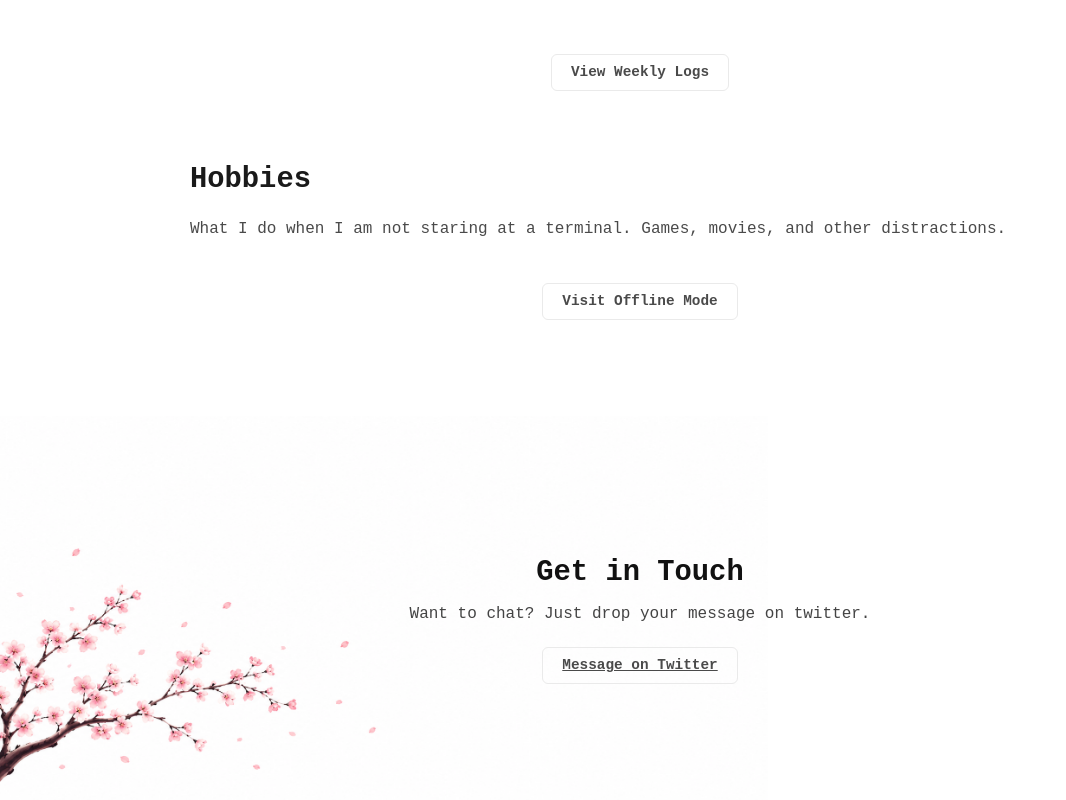
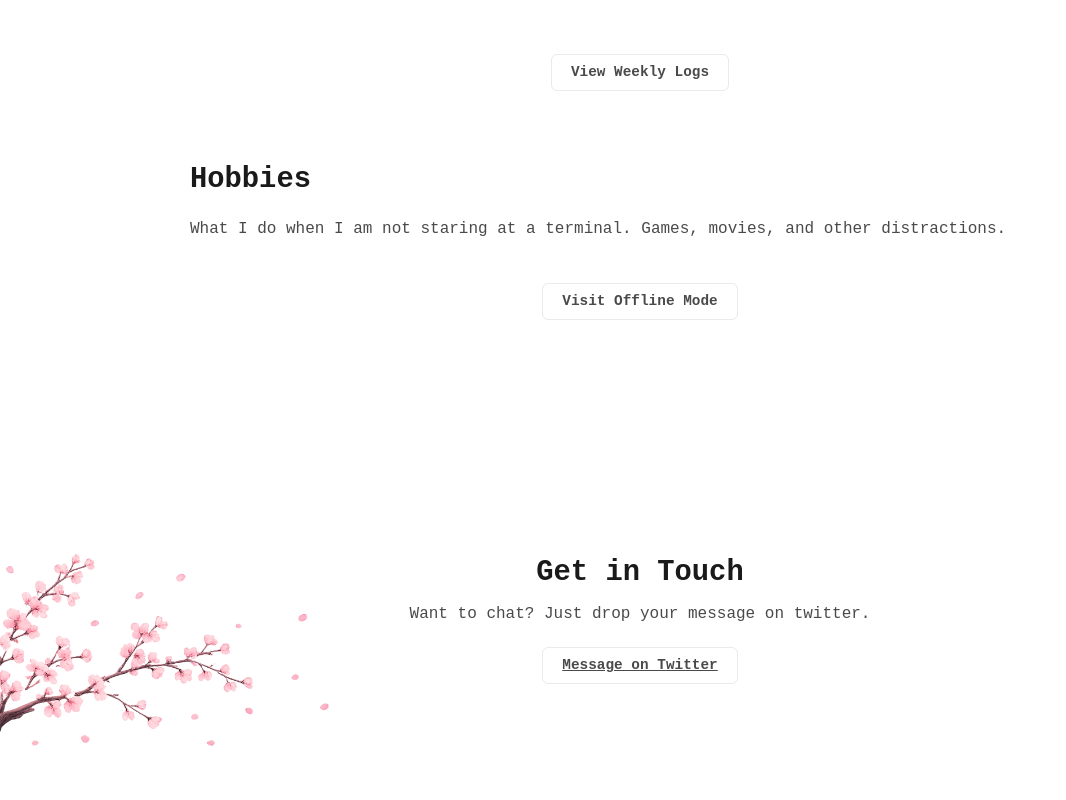
Before and after one commit to Kaushikmak/portfolio, a Next.js app: page / in a window 1280 px wide. Shown: the part 2553-3353 px from the top of the page, without its empty margins (0-1066 px from the left). Built offline with nearby package versions, Linux system fonts and the light colour scheme; no server answers.

Commit message:
Update footer to use transparent image

```diff
--- a/src/app/globals.css
+++ b/src/app/globals.css
@@ -280,7 +280,7 @@ h1 {
     padding: 2rem 0; /* Reduced padding since aspect-ratio will govern height */
     aspect-ratio: 4 / 1;
     min-height: 250px; /* Ensure content fits on mobile */
-    background-color: white; /* Enforced white background for image */
+    background-color: transparent; /* Use transparent background */
     overflow: hidden;
     display: flex;
     flex-direction: column;
@@ -314,12 +314,12 @@ h1 {
 .get-in-touch h2 {
     font-size: 1.8rem;
     font-weight: 700;
-    color: #111; /* Enforced dark text on white bg */
+    color: var(--heading-color);
     margin-bottom: 1rem;
 }
 
 .get-in-touch p {
-    color: #444; /* Enforced dark text on white bg */
+    color: var(--text-color);
     margin: 0;
 }
 
--- a/src/app/page.tsx
+++ b/src/app/page.tsx
@@ -86,7 +86,7 @@ export default function Home() {
 
       <footer className="get-in-touch">
         <div className="footer-bg-container">
-          <img src="/footer2.png" alt="Footer decoration" className="footer-tree-img" />
+          <img src="/footer_transparent.png" alt="Footer decoration" className="footer-tree-img" />
         </div>
         <div className="get-in-touch-content">
           <h2>Get in Touch</h2>
```
Also changed, not shown: public/footer_transparent.png (added).
